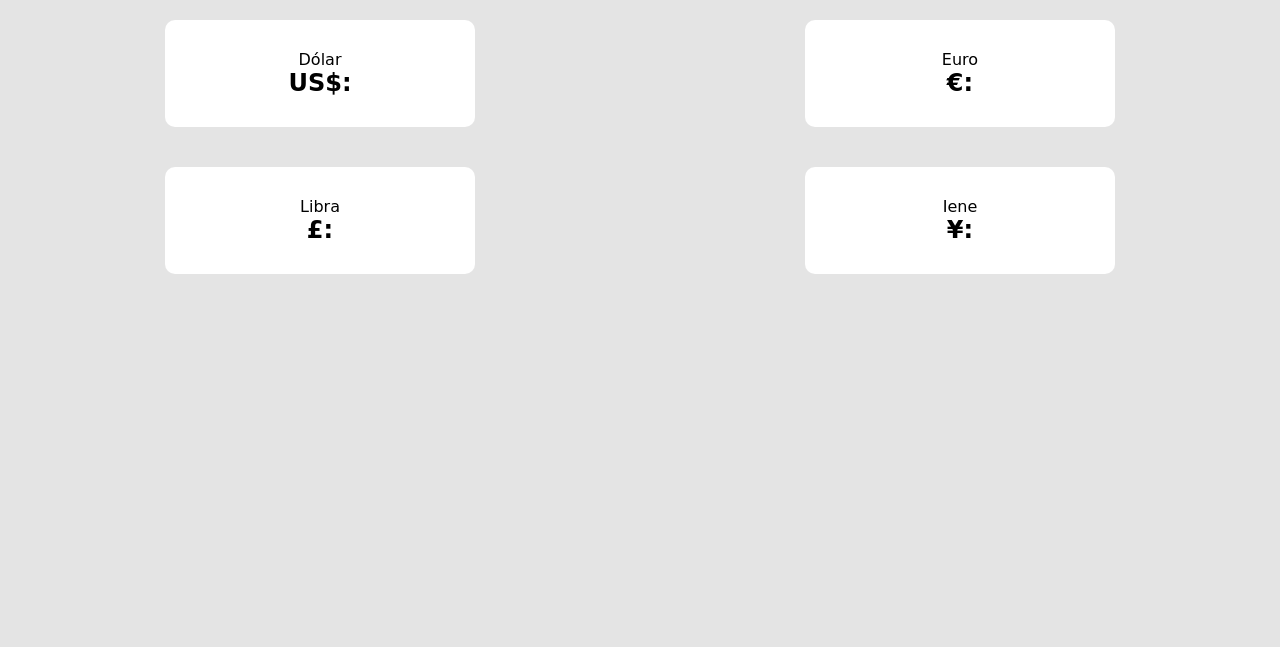
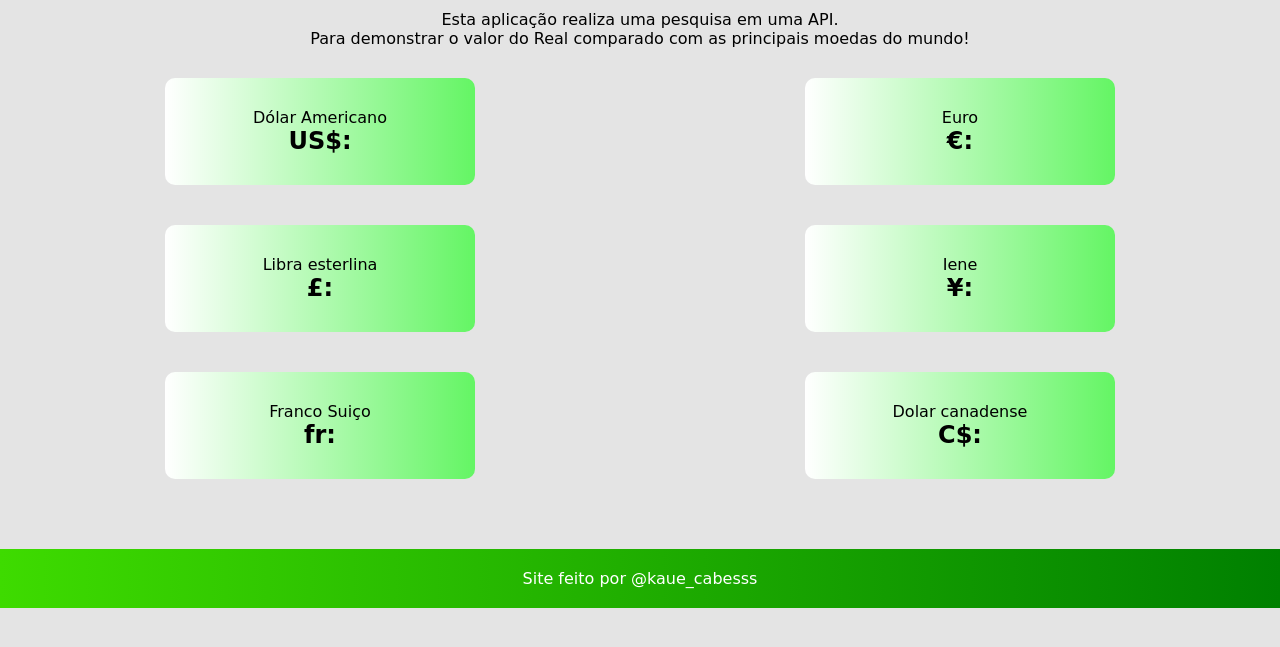
Before and after one commit to Kaue-Francisco/Cotas-de-Moedas, a Flask app: page / in a window 1280 px wide. Shown: the part 58-705 px from the top of the page. Run offline with Flask 2, Linux system fonts and the light colour scheme; some web fonts are replaced.

Commit message:
Estilização
Dei uma estilizada no site com css e finalizei por enquanto, também adicionei mais duas moedas

```diff
--- a/main.py
+++ b/main.py
@@ -10,9 +10,11 @@
 cotacao_eur = 'EUR-BRL'
 cotacao_ien = 'JPY-BRL'
 cotacao_gbp = 'GBP-BRL'
+cotacao_chf = 'CHF-BRL'
+cotacao_cad = 'CAD-BRL'
 
 
-# Cotação para o Dolar
+# Cotação para o  Americano
 r = requests.get(f'https://economia.awesomeapi.com.br/json/last/{cotacao_dol}')
 cotacao_tot = r.json()
 dolar = cotacao_tot['USDBRL']['bid']
@@ -36,13 +38,24 @@
 gbp = cotacao_tot['GBPBRL']['bid']
 
 
+# Cotação para Franco Suiço
+r = requests.get(f'https://economia.awesomeapi.com.br/json/last/{cotacao_chf}')
+cotacao_tot = r.json()
+chf = cotacao_tot['CHFBRL']['bid']
+
+
+# Cotação para Dolar Canadense
+r = requests.get(f'https://economia.awesomeapi.com.br/json/last/{cotacao_cad}')
+cotacao_tot = r.json()
+cad = cotacao_tot['CADBRL']['bid']
+
 
 
 # Inicialização do Python Flask, para demonstrar a cotação
 app = Flask(__name__)
 @app.get('/')
 def index():
-    return render_template('index.html', dolar=dolar, euro=euro, ien=ien, gbp=gbp)
+    return render_template('index.html', dolar=dolar, euro=euro, ien=ien, gbp=gbp, chf=chf, cad=cad)
 
 if __name__ == "__main__":
     app.run(debug=True)
--- a/static/style.css
+++ b/static/style.css
@@ -12,6 +12,14 @@
 header {
     background-image: linear-gradient(to left,green, rgb(62, 219, 0));
     padding: 10px;
+}
+
+footer {
+    margin-top: 50px;
+    background-image: linear-gradient(to left,green, rgb(62, 219, 0));
+    color: white;
+    text-align: center;
+    padding: 20px;
 }
 
 .container img {
@@ -33,10 +41,15 @@
 }
 
 .box {
-    background-color: white;
+    background-image: linear-gradient(to left,rgb(100, 245, 100), rgb(255, 255, 255));
     width: 250px;
     margin: 20px auto;
     text-align: center;
     border-radius: 10px;
     padding: 30px;
 }
+
+.desc {
+    text-align: center;
+    margin: 10px;
+}
--- a/templates/index.html
+++ b/templates/index.html
@@ -18,10 +18,14 @@
         </div>
     </header>
 
+    <div class="desc">
+        <p>Esta aplicação realiza uma pesquisa em uma API. <br> Para demonstrar o valor do Real comparado com as principais moedas do mundo!</p>
+    </div>
+
     <!-- Uma box representando a cotação do dolar e Euro -->
     <div class="bigbox">
         <div class="box">
-            <p>Dólar</p>
+            <p>Dólar Americano</p>
             <h2>US$: {{ dolar }}</h2>
         </div>
         <div class="box">
@@ -34,7 +38,7 @@
     <!-- Uma box representando a cotação do Iene e Libra esterlina -->
     <div class="bigbox">
         <div class="box">
-            <p>Libra</p>
+            <p>Libra esterlina</p>
             <h2>£: {{ gbp }}</h2>
         </div>
         <div class="box">
@@ -43,5 +47,23 @@
         </div>
     </div>
 
+
+    <!-- Uma box representando a cotação do Dolar Canadense e Franco suiço -->
+    <div class="bigbox">
+        <div class="box">
+            <p>Franco Suiço</p>
+            <h2>fr: {{ chf }}</h2>
+        </div>
+        <div class="box">
+            <p>Dolar canadense</p>
+            <h2>C$: {{ cad }}</h2>
+        </div>
+    </div>
+
+    <!-- Footer do site, aonde mostra meu @ das redes sociais-->
+    <footer>
+        <p>Site feito por @kaue_cabesss</p>
+    </footer>
+
 </body>
 </html>
```
